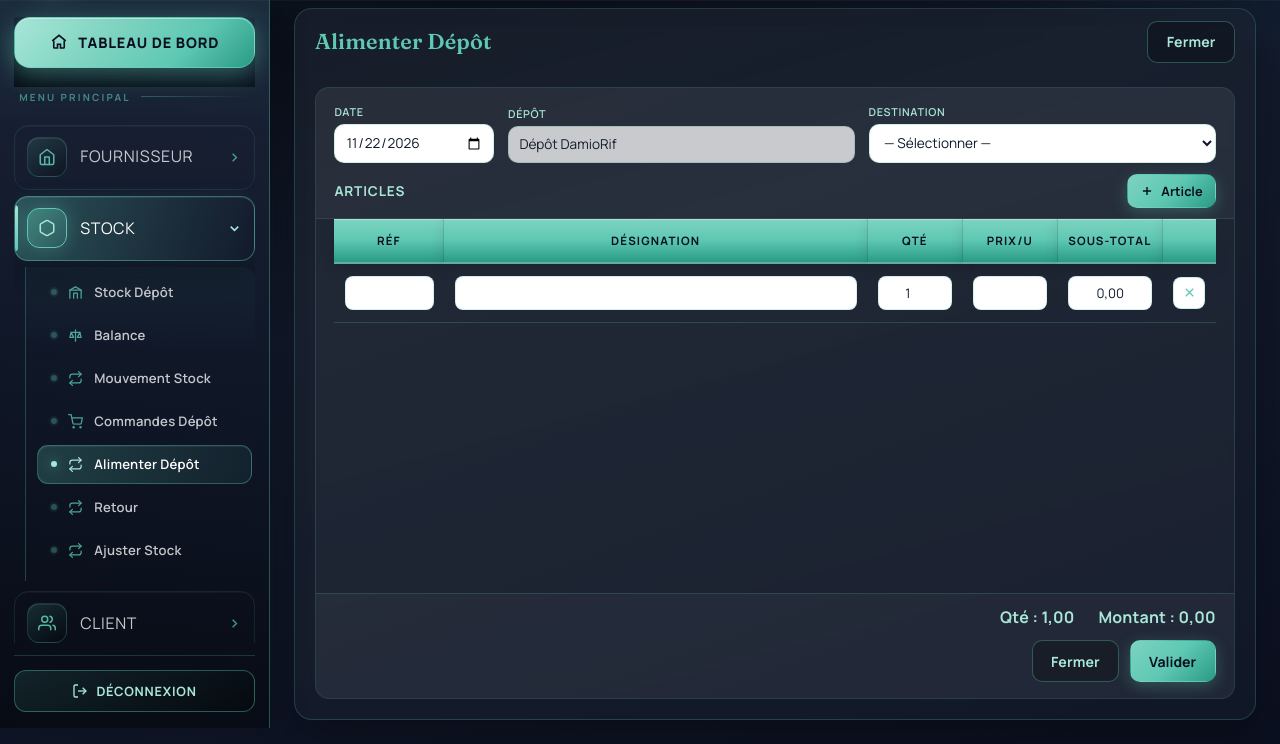
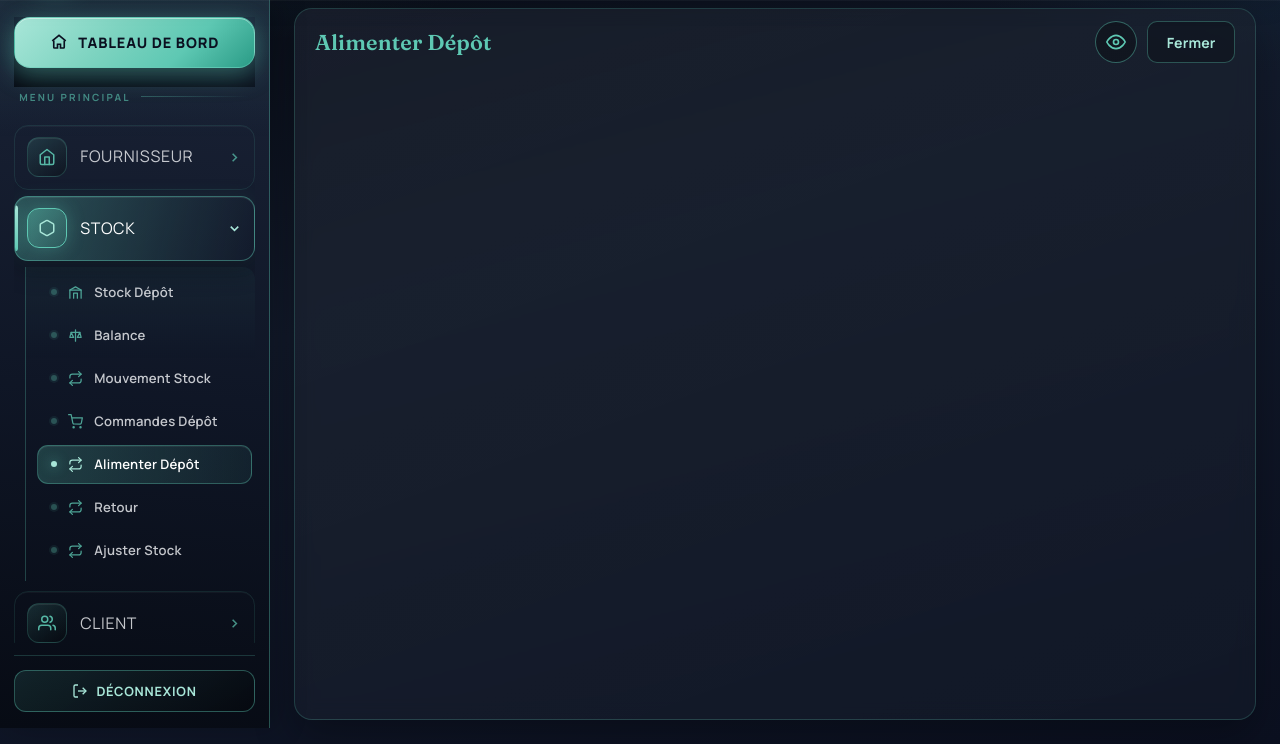
Before and after one commit to a2spro2026/damiorif, a Laravel app: page /stock/alimenter-depot in a window 1280 px wide. Shown: the part 72-816 px from the top of the page. Run offline with Laravel 12, Linux system fonts and the light colour scheme; a user stored in the database is signed in; data comes from the database, SQL or seed files in the repository; tables that the repository leaves empty hold one stand-in row (values such as "Sample post").

Commit message:
Toggle alimenter saisie form with an eye icon while keeping recents visible.
Co-authored-by: Cursor <cursoragent@cursor.com>

```diff
--- a/resources/views/stock/alimenter-depot/index.blade.php
+++ b/resources/views/stock/alimenter-depot/index.blade.php
@@ -23,7 +23,8 @@
     .btn-sm { padding:.45rem .75rem; font-size:.8rem; }
     .alert-error { background:rgba(140,20,30,.25); border:1px solid rgba(255,100,100,.35); color:#ffb4b4; padding:.75rem 1rem; border-radius:10px; margin-bottom:.75rem; font-size:.9rem; }
     .recents {
-        margin-top:.55rem;
+        margin-top:.15rem;
+        margin-bottom:.15rem;
         border:1px solid rgba(94,200,179,.18);
         border-radius:12px;
         overflow:hidden;
@@ -102,6 +103,21 @@
     .icon-btn:hover { background:rgba(94,200,179,.18); }
     .icon-btn.danger:hover { color:#ff9a9a; border-color:rgba(255,100,100,.5); }
     .icon-btn svg { width:15px; height:15px; }
+    .eye-toggle {
+        width:42px; height:42px; border-radius:999px;
+        border:1px solid rgba(94,200,179,.45);
+        background:rgba(0,0,0,.28); color:var(--gold);
+        display:inline-flex; align-items:center; justify-content:center;
+        cursor:pointer; padding:0;
+    }
+    .eye-toggle:hover { background:rgba(94,200,179,.18); }
+    .eye-toggle svg { width:20px; height:20px; }
+    .eye-toggle .icon-hide { display:none; }
+    .eye-toggle.is-open .icon-show { display:none; }
+    .eye-toggle.is-open .icon-hide { display:block; }
+    #alimenterForm.is-collapsed {
+        display:none !important;
+    }
 
     .form-bottom {
         flex:0 0 auto;
@@ -127,6 +143,10 @@
         <div class="page-toolbar">
             <h2>Alimenter Dépôt</h2>
             <div class="toolbar-actions">
+                <button type="button" class="eye-toggle" id="saisieEyeBtn" title="Afficher le tableau de saisie" aria-label="Afficher le tableau de saisie" aria-controls="alimenterForm" aria-expanded="false">
+                    <svg class="icon-show" viewBox="0 0 24 24" fill="none" stroke="currentColor" stroke-width="2"><path d="M1 12s4-8 11-8 11 8 11 8-4 8-11 8-11-8-11-8z"/><circle cx="12" cy="12" r="3"/></svg>
+                    <svg class="icon-hide" viewBox="0 0 24 24" fill="none" stroke="currentColor" stroke-width="2"><path d="M17.94 17.94A10.94 10.94 0 0 1 12 20c-7 0-11-8-11-8a21.77 21.77 0 0 1 5.06-5.94M9.9 4.24A10.94 10.94 0 0 1 12 4c7 0 11 8 11 8a21.8 21.8 0 0 1-2.16 3.19M1 1l22 22"/><path d="M14.12 14.12A3 3 0 0 1 9.88 9.88"/></svg>
+                </button>
                 @if ($recents->isNotEmpty())
                     <a href="{{ route('stock.alimenter_depot.print', $recents->first()->id) }}" target="_blank" class="btn btn-gold" title="Imprimer la dernière facture de charge">
                         <svg width="16" height="16" viewBox="0 0 24 24" fill="none" stroke="currentColor" stroke-width="2"><path d="M6 9V2h12v7"/><path d="M6 18H4a2 2 0 0 1-2-2v-5a2 2 0 0 1 2-2h16a2 2 0 0 1 2 2v5a2 2 0 0 1-2 2h-2"/><path d="M6 14h12v8H6z"/></svg>
@@ -142,7 +162,39 @@
         @endif
     </div>
 
-    <form method="POST" action="{{ route('stock.alimenter_depot.store') }}" id="alimenterForm" class="form-shell">
+    @if ($recents->isNotEmpty())
+        <div class="recents" id="alimenterRecents">
+            <div class="recents-head"><span>Dernières alimentations</span></div>
+            <table class="recents-table">
+                <thead>
+                    <tr>
+                        <th>Date</th>
+                        <th>N°</th>
+                        <th>Destination</th>
+                        <th class="num">Montant</th>
+                        <th class="act"></th>
+                    </tr>
+                </thead>
+                <tbody>
+                    @foreach ($recents as $mvt)
+                        <tr>
+                            <td>{{ $mvt->date_mouvement?->format('d/m/Y') }}</td>
+                            <td>{{ $mvt->numero }}</td>
+                            <td>{{ $depotLabels[$mvt->depot_destination] ?? $mvt->depot_destination }}</td>
+                            <td class="num">{{ number_format((float) ($mvt->montant ?? 0), 2, ',', ' ') }}</td>
+                            <td class="act">
+                                <a class="icon-btn" title="Imprimer facture de charge" href="{{ route('stock.alimenter_depot.print', $mvt->id) }}" target="_blank">
+                                    <svg viewBox="0 0 24 24" fill="none" stroke="currentColor" stroke-width="2"><path d="M6 9V2h12v7"/><path d="M6 18H4a2 2 0 0 1-2-2v-5a2 2 0 0 1 2-2h16a2 2 0 0 1 2 2v5a2 2 0 0 1-2 2h-2"/><path d="M6 14h12v8H6z"/></svg>
+                                </a>
+                            </td>
+                        </tr>
+                    @endforeach
+                </tbody>
+            </table>
+        </div>
+    @endif
+
+    <form method="POST" action="{{ route('stock.alimenter_depot.store') }}" id="alimenterForm" class="form-shell is-collapsed" hidden>
         @csrf
         <datalist id="refCatalogue">
             @foreach ($references as $ref)
@@ -212,44 +264,33 @@
             </div>
         </div>
     </form>
-
-    @if ($recents->isNotEmpty())
-        <div class="recents" style="margin-top:.85rem;">
-            <div class="recents-head"><span>Dernières alimentations</span></div>
-            <table class="recents-table">
-                <thead>
-                    <tr>
-                        <th>Date</th>
-                        <th>N°</th>
-                        <th>Destination</th>
-                        <th class="num">Montant</th>
-                        <th class="act"></th>
-                    </tr>
-                </thead>
-                <tbody>
-                    @foreach ($recents as $mvt)
-                        <tr>
-                            <td>{{ $mvt->date_mouvement?->format('d/m/Y') }}</td>
-                            <td>{{ $mvt->numero }}</td>
-                            <td>{{ $depotLabels[$mvt->depot_destination] ?? $mvt->depot_destination }}</td>
-                            <td class="num">{{ number_format((float) ($mvt->montant ?? 0), 2, ',', ' ') }}</td>
-                            <td class="act">
-                                <a class="icon-btn" title="Imprimer facture de charge" href="{{ route('stock.alimenter_depot.print', $mvt->id) }}" target="_blank">
-                                    <svg viewBox="0 0 24 24" fill="none" stroke="currentColor" stroke-width="2"><path d="M6 9V2h12v7"/><path d="M6 18H4a2 2 0 0 1-2-2v-5a2 2 0 0 1 2-2h16a2 2 0 0 1 2 2v5a2 2 0 0 1-2 2h-2"/><path d="M6 14h12v8H6z"/></svg>
-                                </a>
-                            </td>
-                        </tr>
-                    @endforeach
-                </tbody>
-            </table>
-        </div>
-    @endif
 </div>
 
 <script>
     const linesBody = document.getElementById('linesBody');
     const references = @json($references);
+    const saisieForm = document.getElementById('alimenterForm');
+    const saisieEyeBtn = document.getElementById('saisieEyeBtn');
     let lineIndex = 0;
+
+    function setSaisieOpen(open) {
+        if (!saisieForm || !saisieEyeBtn) return;
+        saisieForm.classList.toggle('is-collapsed', !open);
+        if (open) saisieForm.removeAttribute('hidden');
+        else saisieForm.setAttribute('hidden', 'hidden');
+        saisieEyeBtn.classList.toggle('is-open', open);
+        saisieEyeBtn.setAttribute('aria-expanded', open ? 'true' : 'false');
+        saisieEyeBtn.title = open ? 'Masquer le tableau de saisie' : 'Afficher le tableau de saisie';
+        saisieEyeBtn.setAttribute('aria-label', saisieEyeBtn.title);
+    }
+
+    saisieEyeBtn?.addEventListener('click', function () {
+        setSaisieOpen(saisieForm.classList.contains('is-collapsed'));
+    });
+
+    @if ($errors->any())
+        setSaisieOpen(true);
+    @endif
 
     function formatMoney(n) {
         return (Math.round(n * 100) / 100).toLocaleString('fr-FR', { minimumFractionDigits: 2, maximumFractionDigits: 2 });
```
